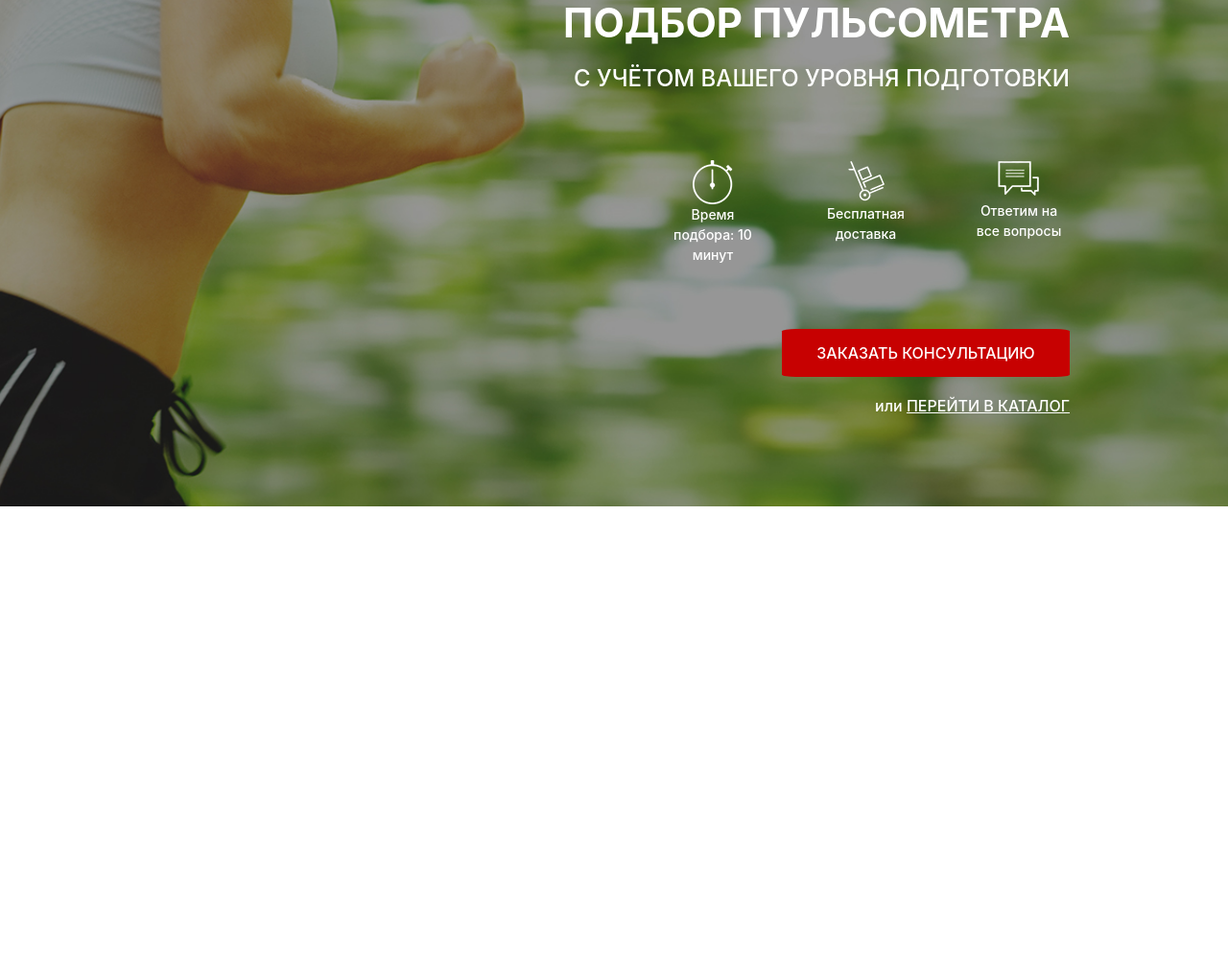
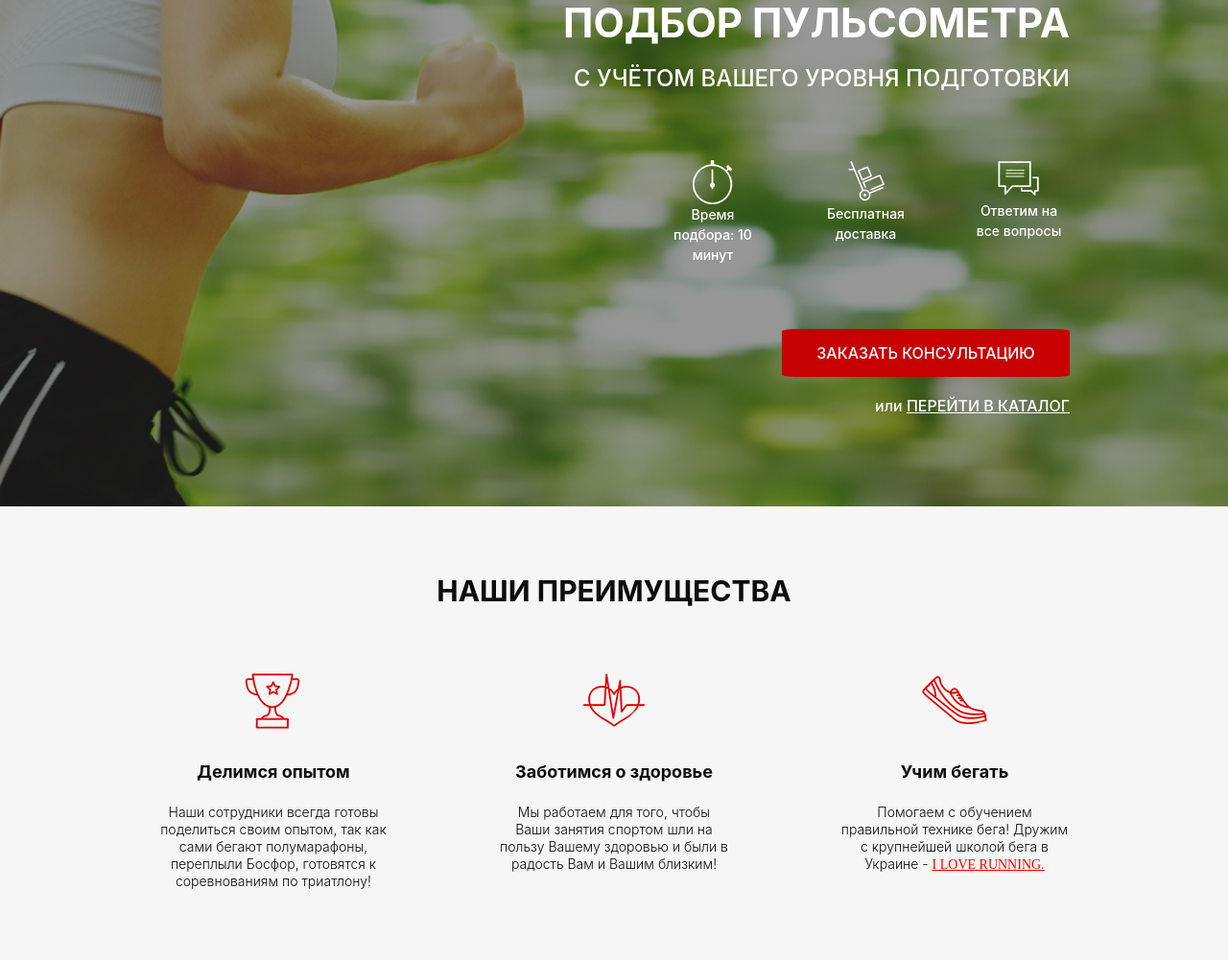
Before and after one commit to 93alfredmonin/puls, a website: page src/index.html in a window 1280 px wide. Shown: the part 167-1168 px from the top of the page at 96% size. Before the commit the page ends 800 px from the top, so only its background shows below. Drawn offline with Linux system fonts and the light colour scheme; a web font is replaced by a local one.

Commit message:
advantages dt

```diff
--- a/src/index.html
+++ b/src/index.html
@@ -64,6 +64,51 @@
 
         </div>
     </div>
+    <div class="advantages">
+        <div class="container">
+            <h2 class="advantages__title">
+                НАШИ ПРЕИМУЩЕСТВА
+            </h2>
+            <div class="advantages__wrapper">
+
+                <div class="advantages__item">
+                    <img class="advantages__img"  src="icons/icons2/cup1.png" alt="">
+                    <div class="advantages__subtitle">
+                        Делимся опытом
+                    </div>
+                    <div class="advantages__description">
+                        Наши сотрудники всегда готовы поделиться своим опытом, так как сами бегают полумарафоны,
+                        переплыли Босфор, готовятся к соревнованиям по триатлону!
+                    </div>
+                </div>
+                <div class="advantages__item">
+                    <img class="advantages__img" src="icons/icons2/heart2.png" alt="">
+                    <div class="advantages__subtitle">
+                        Заботимся о здоровье
+                    </div>
+                    <div class="advantages__description">
+                        Мы работаем для того, чтобы Ваши занятия спортом шли на пользу Вашему здоровью и были в радость
+                        Вам и Вашим близким!
+                    </div>
+                </div>
+                <div class="advantages__item">
+                    <img class="advantages__img" src="icons/icons2/shoe3.png" alt="">
+                    <div class="advantages__subtitle">
+                        Учим бегать
+                    </div>
+                    <div class="advantages__description">
+                        Помогаем с обучением правильной технике бега! Дружим с крупнейшей школой бега в Украине - <a
+                            href="#">I LOVE RUNNING.</a>
+                    </div>
+                </div>
+            </div>
+
+
+
+
+        </div>
+    </div>
+
 </body>
 
 </html>
```
Also changed, not shown: src/css/style.min.css (+1 -1 lines), src/css/blocks/advantages.min.css (added), src/css/blocks/header.min.css (deleted), 1 other file.
